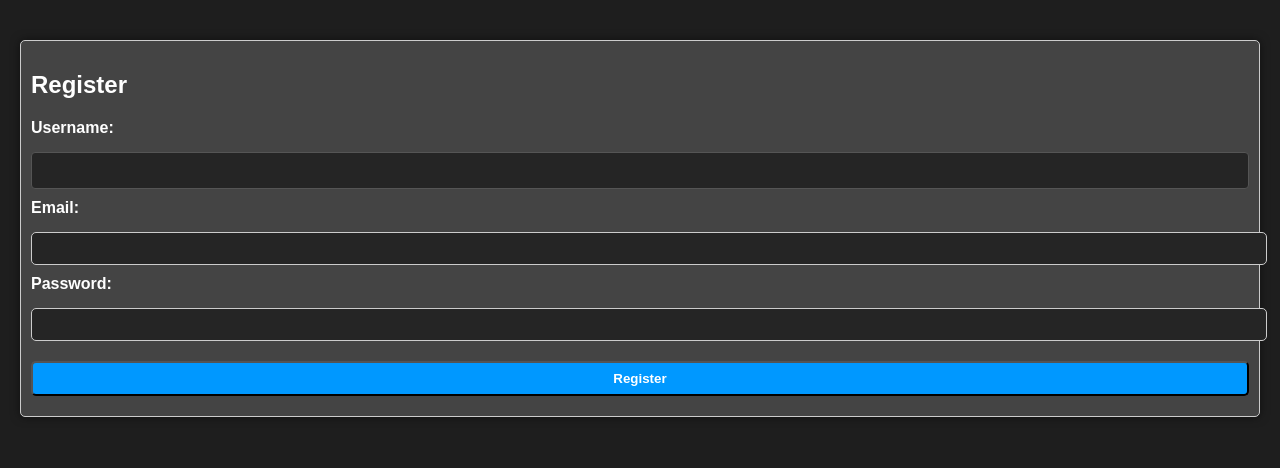
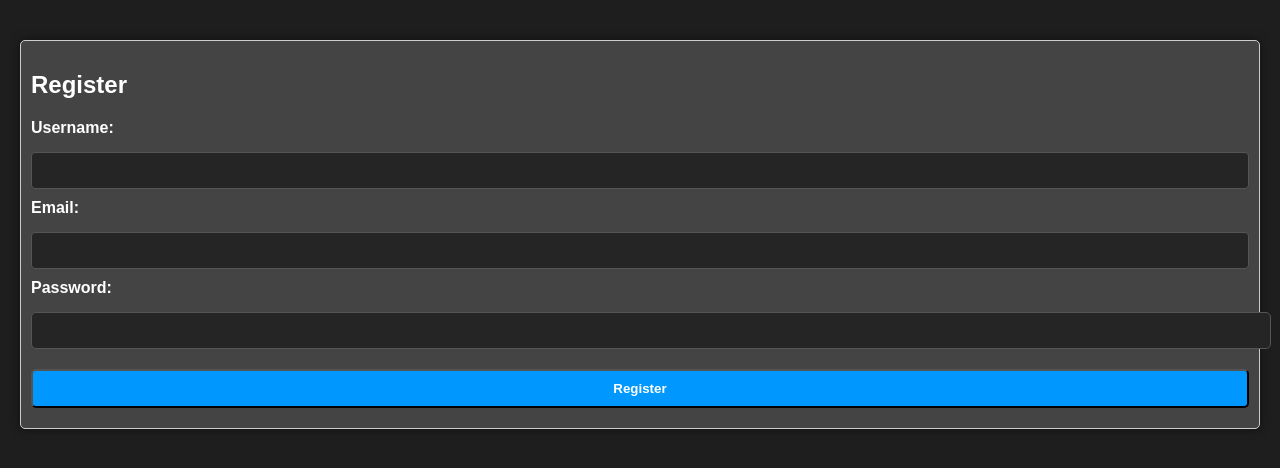
Before and after one commit to Overgodev/EventSynergy, a PHP site: page /auth/register.php in a window 1280 px wide. Shown: the part 98-566 px from the top of the page. Run offline with PHP 8.4, Linux system fonts and the light colour scheme.

Commit message:
pushfront

```diff
--- a/auth/register.php
+++ b/auth/register.php
@@ -56,7 +56,7 @@ ob_end_flush();
     <meta charset="UTF-8">
     <meta name="viewport" content="width=device-width, initial-scale=1.0">
     <title>Event Management System - Register</title>
-    <link rel="stylesheet" href="../assets/css/style.css">
+    <link rel="stylesheet" href="../assets/css/style2.css">
     <style>
         /* Header styling */
         header {
@@ -104,12 +104,7 @@ ob_end_flush();
         label, input, button {
             margin-bottom: 10px;
         }
-        input {
-            padding: 8px;
-            border: 1px solid #ccc;
-            border-radius: 5px;
-            width: 100%;
-        }
+
 
     </style>
 </head>
```
